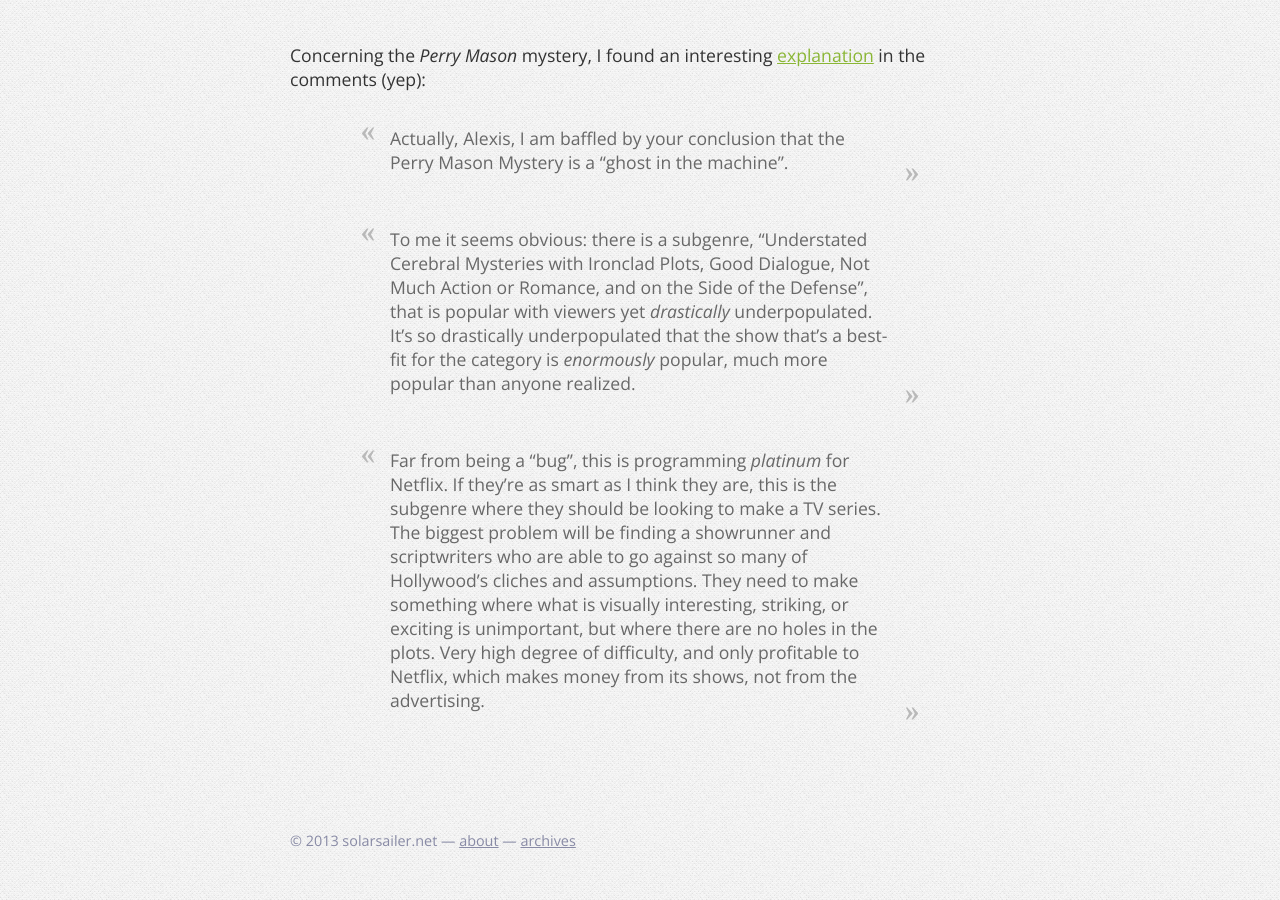
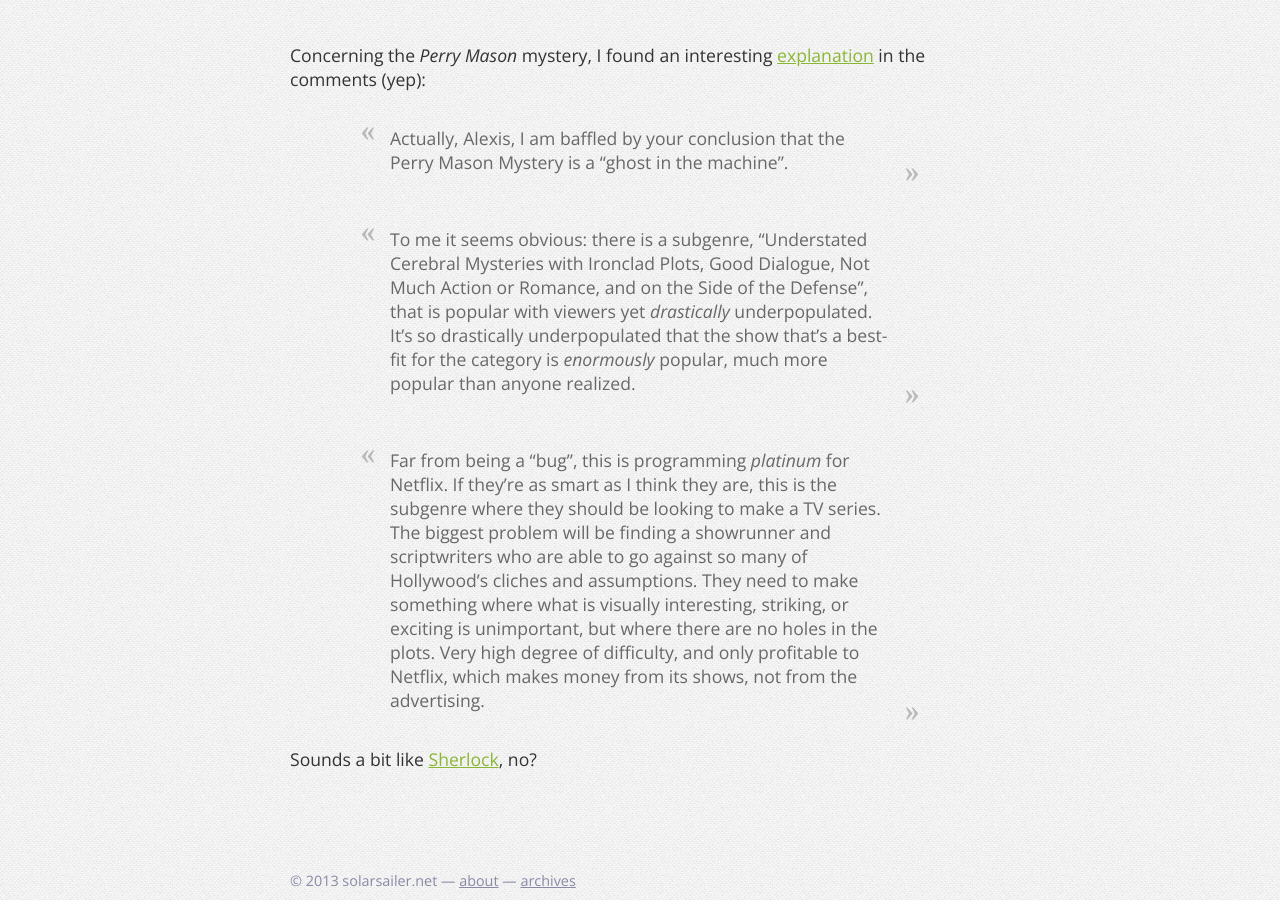
Before and after one commit to solarsailer/matthieuoger.com, a Jekyll site: the page built from _posts/2014-01-07-how-netflix-reverse-engineered-hollywood.md, in a window 1280 px wide and 900 px high, scrolled down 1279 px. Built offline with Jekyll 4.4.1, drawn with Linux system fonts in a browser that asks for light colours; Markdown is read by kramdown in place of the engine named in the settings; comment, search, counter and statistics services are not loaded; before the commit the page ends 2139 px from its top, so only the background shows below that.

Commit message:
Fix post.

```diff
--- a/_posts/2014-01-07-how-netflix-reverse-engineered-hollywood.md
+++ b/_posts/2014-01-07-how-netflix-reverse-engineered-hollywood.md
@@ -28,3 +28,5 @@
 > To me it seems obvious: there is a subgenre, "Understated Cerebral Mysteries with Ironclad Plots, Good Dialogue, Not Much Action or Romance, and on the Side of the Defense", that is popular with viewers yet *drastically* underpopulated. It's so drastically underpopulated that the show that's a best-fit for the category is *enormously* popular, much more popular than anyone realized.
 
 > Far from being a "bug", this is programming *platinum* for Netflix. If they're as smart as I think they are, this is the subgenre where they should be looking to make a TV series. The biggest problem will be finding a showrunner and scriptwriters who are able to go against so many of Hollywood's cliches and assumptions. They need to make something where what is visually interesting, striking, or exciting is unimportant, but where there are no holes in the plots. Very high degree of difficulty, and only profitable to Netflix, which makes money from its shows, not from the advertising.
+
+Sounds a bit like [Sherlock](http://www.imdb.com/title/tt1475582/?ref_=fn_al_tt_1), no?
```
